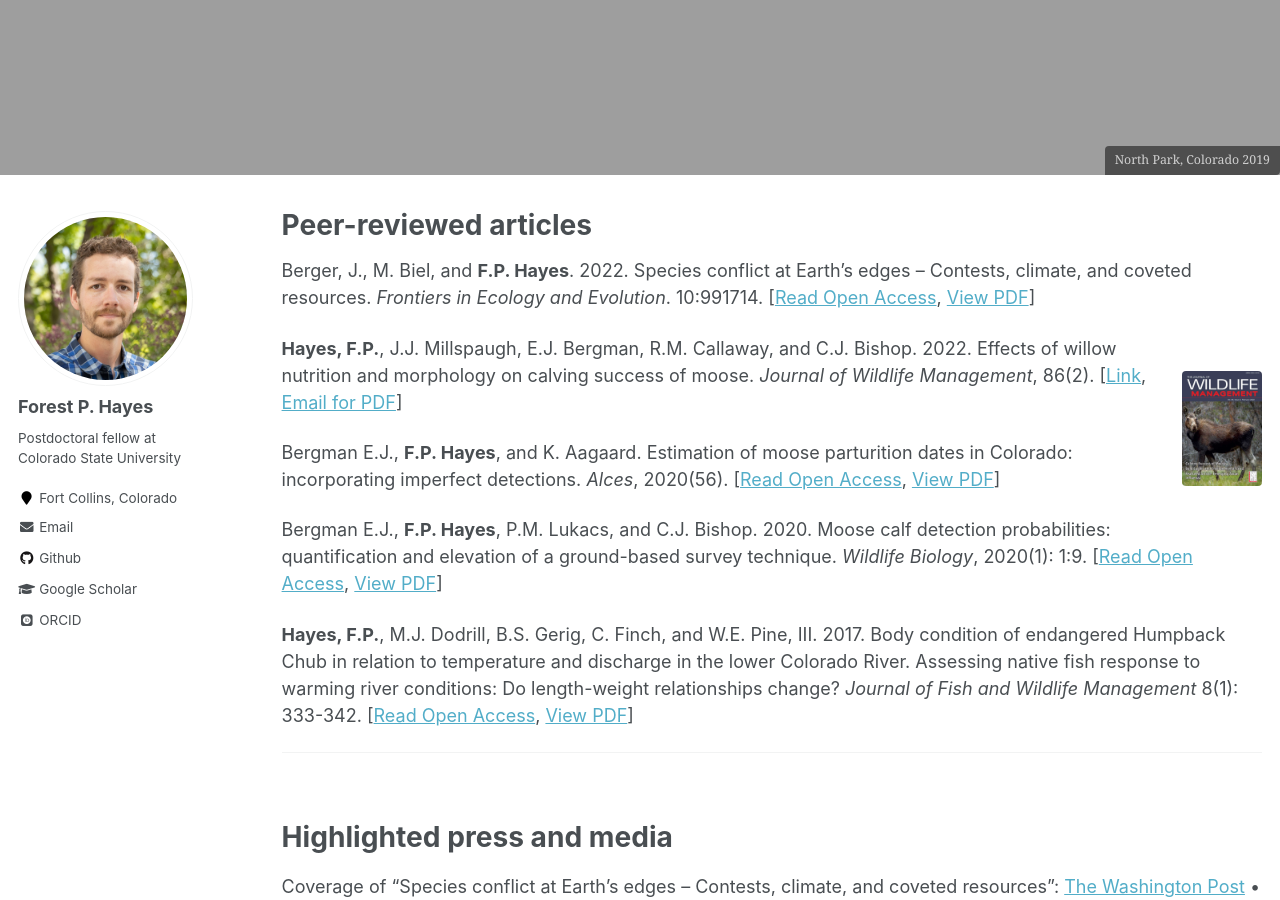
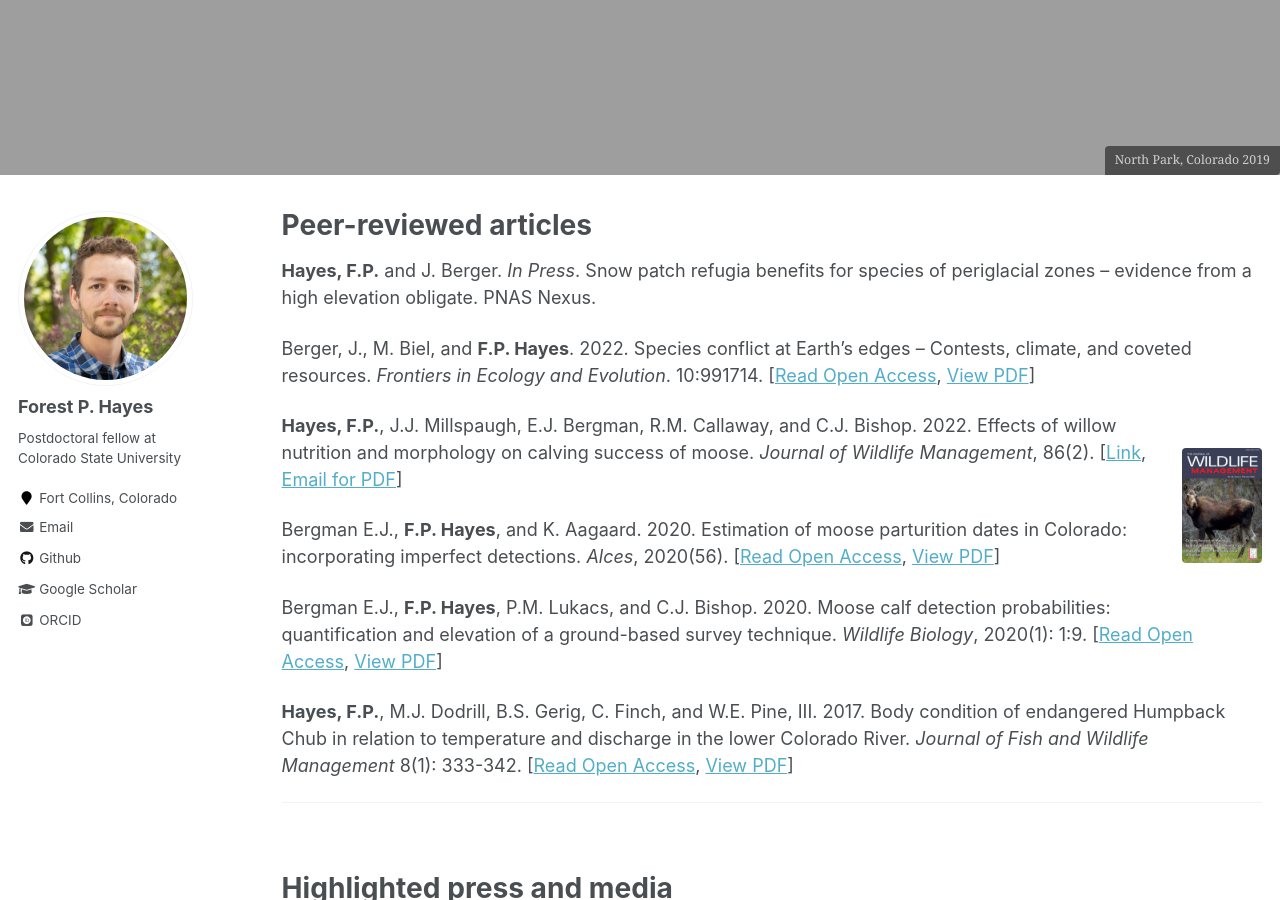
Before and after one commit to foresthayes/foresthayes.github.io, a Jekyll site: the page built from _pages/publications.md, in a window 1280 px wide and 900 px high, scrolled down 867 px. Built offline with Jekyll 4.4.1, drawn with Linux system fonts in a browser that asks for light colours; some web fonts are replaced.

Commit message:
Update publications

```diff
--- a/_pages/publications.md
+++ b/_pages/publications.md
@@ -11,6 +11,7 @@ header:
 
 ---
 
+**Hayes, F.P.** and J. Berger. _In Press_. Snow patch refugia benefits for species of periglacial zones – evidence from a high elevation obligate. PNAS Nexus.
 
 Berger, J., M. Biel, and **F.P. Hayes**. 2022. Species conflict at Earth’s edges – Contests, climate, and coveted resources. *Frontiers in Ecology and Evolution*. 10:991714. \[[Read Open Access](https://www.frontiersin.org/articles/10.3389/fevo.2022.991714), <a href="./2022_Berger et al_contests.pdf">View PDF</a>\]
 
@@ -22,12 +23,12 @@ Berger, J., M. Biel, and **F.P. Hayes**. 2022. Species conflict at Earth’s edg
 
 **Hayes, F.P.**, J.J. Millspaugh, E.J. Bergman, R.M. Callaway, and C.J. Bishop. 2022. Effects of willow nutrition and morphology on calving success of moose. *Journal of Wildlife Management*, 86(2). \[[Link](https://doi.org/10.1002/jwmg.22175), <a href="mailto:forest.hayes@colostate.edu?subject=Request for PDF - Effects of willow on moose calving success">Email for PDF</a>\]
 
-Bergman E.J., **F.P. Hayes**, and K. Aagaard. Estimation of moose parturition dates in Colorado: incorporating imperfect detections. *Alces*, 2020(56). \[[Read Open Access](https://alcesjournal.org/index.php/alces/article/view/277), <a href="./2020_Bergman et al_parturition.pdf">View PDF</a>\]
+Bergman E.J., **F.P. Hayes**, and K. Aagaard. 2020. Estimation of moose parturition dates in Colorado: incorporating imperfect detections. *Alces*, 2020(56). \[[Read Open Access](https://alcesjournal.org/index.php/alces/article/view/277), <a href="./2020_Bergman et al_parturition.pdf">View PDF</a>\]
 
 
 Bergman E.J., **F.P. Hayes**, P.M. Lukacs, and C.J. Bishop. 2020. Moose calf detection probabilities: quantification and elevation of a ground-based survey technique. *Wildlife Biology*, 2020(1): 1:9. \[[Read Open Access](https://doi.org/10.2981/wlb.00599), <a href="./2020_Bergman et al_calf detection.pdf">View PDF</a>\]
 
-**Hayes, F.P.**, M.J. Dodrill, B.S. Gerig, C. Finch, and W.E. Pine, III. 2017. Body condition of endangered Humpback Chub in relation to temperature and discharge in the lower Colorado River. Assessing native fish response to warming river conditions: Do length-weight relationships change? *Journal of Fish and Wildlife Management* 8(1): 333-342. \[[Read Open Access](https://doi.org/10.3996/062014-JFWM-047), <a href="./2017_Hayes et al_Humpback Chub condition.pdf">View PDF</a>\]
+**Hayes, F.P.**, M.J. Dodrill, B.S. Gerig, C. Finch, and W.E. Pine, III. 2017. Body condition of endangered Humpback Chub in relation to temperature and discharge in the lower Colorado River. *Journal of Fish and Wildlife Management* 8(1): 333-342. \[[Read Open Access](https://doi.org/10.3996/062014-JFWM-047), <a href="./2017_Hayes et al_Humpback Chub condition.pdf">View PDF</a>\]
 
 ---------------------------
 
```
